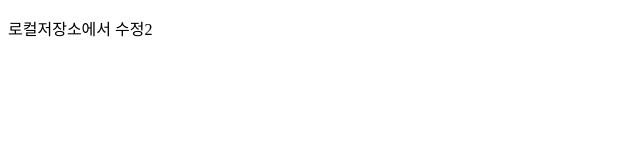
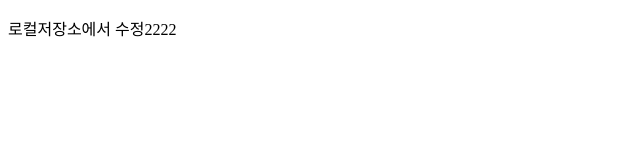
Before and after one commit to vue3-example/shinproject, a plain HTML site: page index.html in a window 1280 px wide. Shown: the full height of the page, 0-640 px from the left. Drawn offline with Linux system fonts and the light colour scheme.

Commit message:
현주111추가수정

```diff
--- a/index.html
+++ b/index.html
@@ -10,7 +10,7 @@
 <body>
     <header></header>
     <section>
-        <p>로컬저장소에서 수정2</p>
+        <p>로컬저장소에서 수정2222</p>
     </section>
     <footer></footer>
 </body>
```
